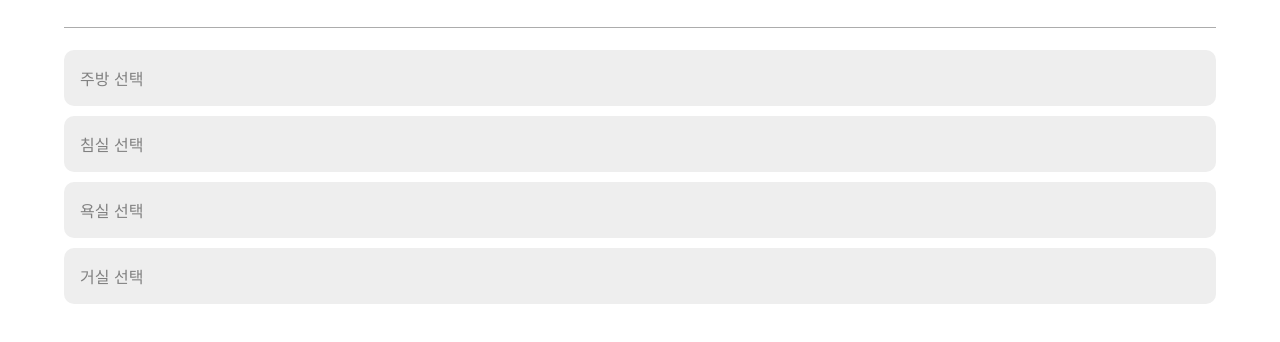
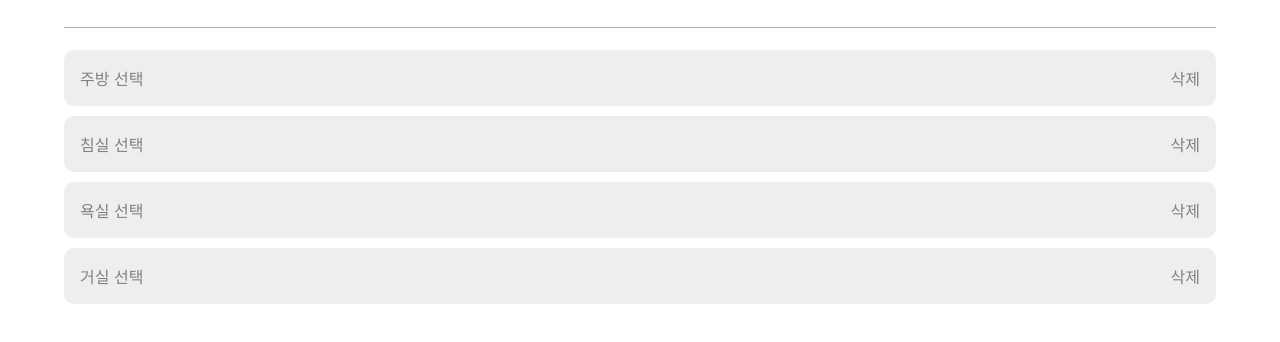
Before and after one commit to upship-kim/survey-web, a React (Create React App) app: page / in a window 1280 px wide. Shown: the part 2152-2494 px from the top of the page. Built offline with nearby package versions, Linux system fonts and the light colour scheme.

Commit message:
fix: 설문 리스트

```diff
--- a/src/components/pages/AdminPage.tsx
+++ b/src/components/pages/AdminPage.tsx
@@ -3,6 +3,7 @@ import styled from "styled-components";
 import { cardInitForm, rowDatas } from "../../FormData/initData";
 import { CardTypes } from "../../types/SelectTypes";
 import DefaultButton from "../atoms/DefaultButton";
+import DefaultText from "../atoms/DefaultText";
 import PlusMinusIcon from "../atoms/PlusMinusIcon";
 import BlockTitle from "../molecures/BlockTitle";
 import Header from "../molecures/Header";
@@ -87,6 +88,9 @@ const AdminPage = () => {
                             key={item.id}
                         >
                             {item.title}
+                            <div onClick={() => alert("삭제" + item.id)}>
+                                삭제
+                            </div>
                         </SurveyRow>
                     ))}
                 </SurveyListBox>
@@ -172,6 +176,7 @@ const SurveyRow = styled.div<{ isActive: boolean }>`
     background-color: ${({ isActive }) => (isActive ? "#8eb3a2" : "#eee")};
     border-radius: 10px;
     padding: 1rem;
+    justify-content: space-between;
     cursor: pointer;
     & + & {
         margin-top: 10px;
```
